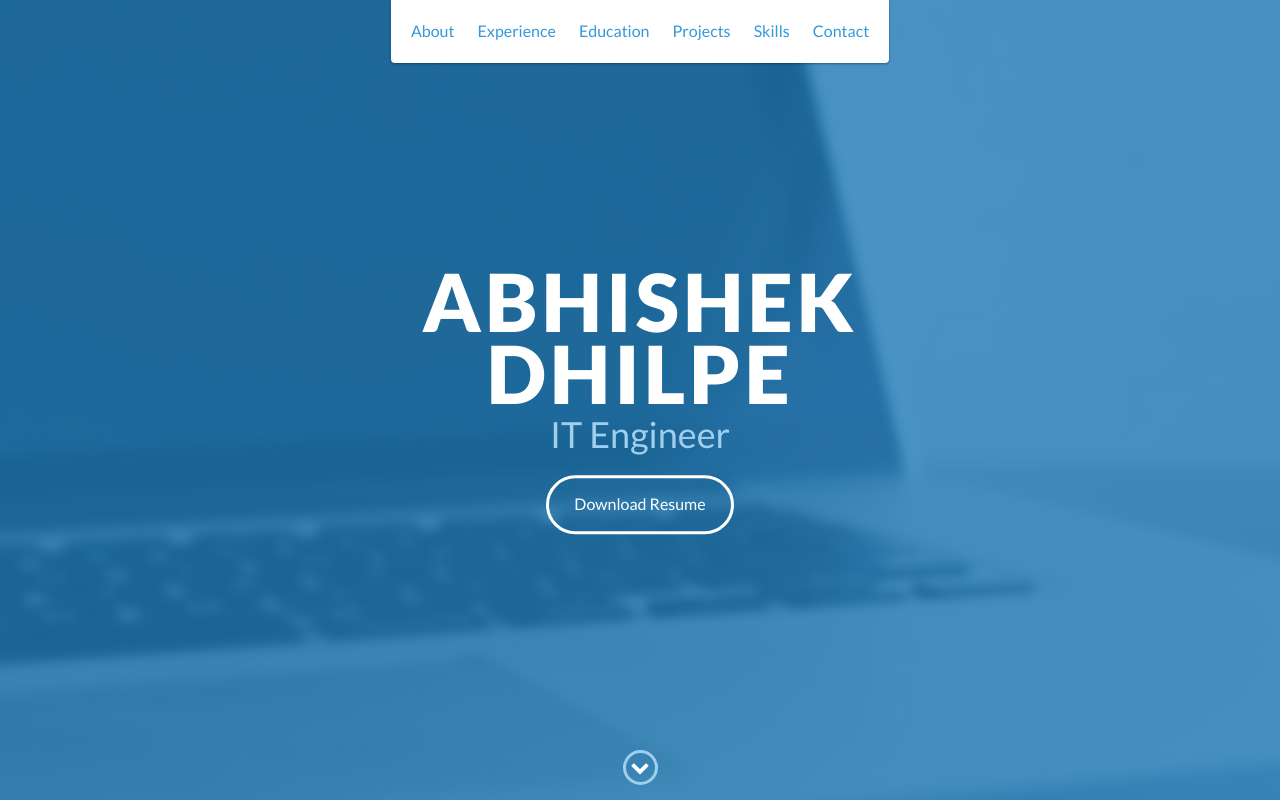
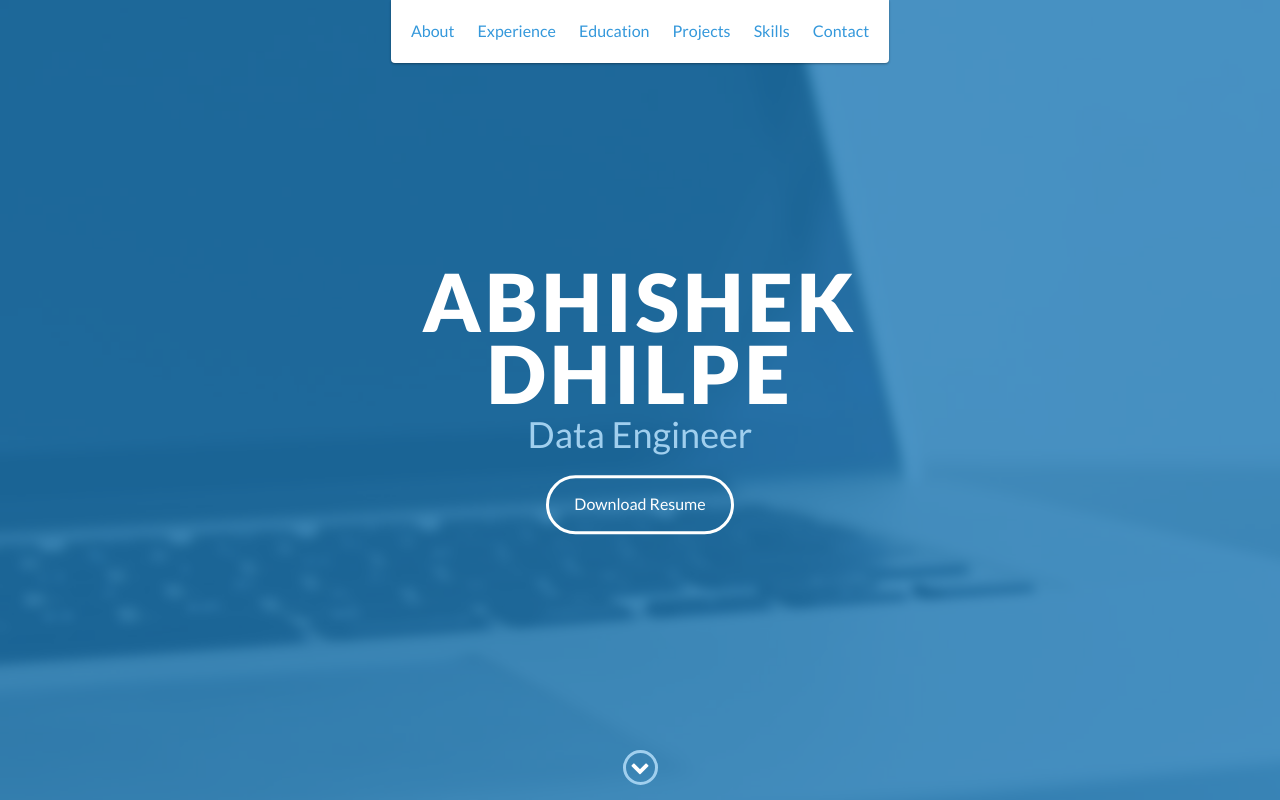
Before and after one commit to AbhishekDhilpe/Portfolio, a website: page index.html in a window 1280 px wide. Shown: the top 800 px of the page. Drawn offline with nearby package versions, Linux system fonts and the light colour scheme.

Commit message:
Update index.html

```diff
--- a/index.html
+++ b/index.html
@@ -49,7 +49,7 @@
     <div id="lead">
         <div id="lead-content">
             <h1>Abhishek Dhilpe</h1>
-            <h2>IT Engineer</h2>
+            <h2>Data Engineer</h2>
             <a href="Abhishek_Dhilpe_Resume.pdf" class="btn-rounded-white">Download Resume</a>
         </div>
         <!-- End #lead-content -->
```
